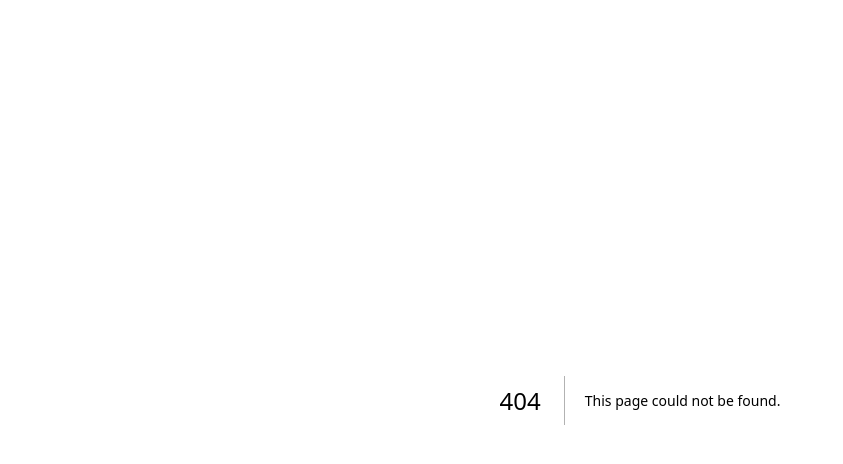
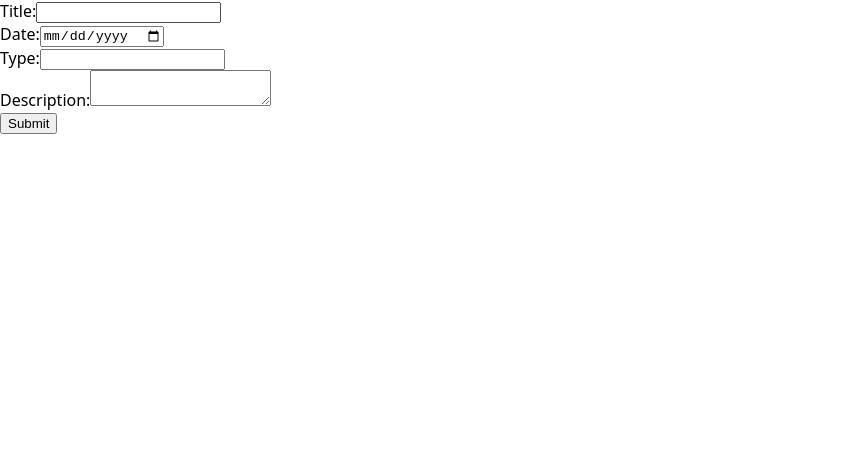
Before and after one commit to NatnaelDanssa/capstone-booking-app, a Next.js app: page /components/EventForm in a window 1280 px wide. Before the commit this address had no page. Shown: the top 464 px of the page, without its empty margins (0-843 px from the left). Built offline with nearby package versions, Linux system fonts and the light colour scheme.

Commit message:
add Event Form

```diff
--- a/pages/_app.js
+++ b/pages/_app.js
@@ -1,10 +1,26 @@
+import { useState } from "react";
 import GlobalStyle from "../styles";
+import { events as eventList } from "./api/db.js";
+import EventForm from "./components/EventForm";
 
 export default function App({ Component, pageProps }) {
+  // State to store the list of events
+  const [events, setEvents] = useState(eventList);
+
+  // Function to handle form submission
+  const handleSubmit = (eventData) => {
+    setEvents([...events, eventData]);
+    setIsFormOpen([false]);
+  };
+
+  function addEvent(newEvent) {
+    setEvents([...events, newEvent]);
+  }
+
   return (
     <>
       <GlobalStyle />
-      <Component {...pageProps} />
+      <Component {...pageProps} events={events} addEvent={addEvent} />
     </>
   );
 }
--- /dev/null
+++ b/pages/components/EventForm/index.js
@@ -0,0 +1,45 @@
+import styled from "styled-components";
+
+export default function EventForm({
+  title,
+  date,
+  type,
+  description,
+  addEvent,
+}) {
+  function handleSubmit(event) {
+    event.preventDefault();
+
+    const formData = new FormData(event.target);
+    const newEvent = Object.fromEntries(formData);
+    addEvent(newEvent);
+  }
+
+  return (
+    <div>
+      <form
+        onSubmit={(event) => {
+          handleSubmit(event);
+        }}
+      >
+        <div>
+          <label htmlFor="title">Title:</label>
+          <input type="text" id="title" name="title" required></input>
+        </div>
+        <div>
+          <label htmlFor="date">Date:</label>
+          <input type="date" id="date" name="date" required></input>
+        </div>
+        <div>
+          <label htmlFor="type">Type:</label>
+          <input type="text" id="type" name="type" required></input>
+        </div>
+        <div>
+          <label htmlFor="description">Description:</label>
+          <textarea id="description" name="description" required></textarea>
+        </div>
+        <button type="submit">Submit</button>
+      </form>
+    </div>
+  );
+}
--- /dev/null
+++ b/pages/create.js
@@ -0,0 +1,5 @@
+import EventForm from "./components/EventForm";
+
+export default function CreatePage({ addEvent }) {
+  return <EventForm addEvent={addEvent} />;
+}
--- a/pages/eventForm/index.js
+++ /dev/null
@@ -1,3 +0,0 @@
-export default function AddEventForm(){
-    return<Event
-}
```
Also changed, not shown: pages/components/Event/index.js (deleted, +0 -46 lines), pages/index.js (+5 -2 lines).
